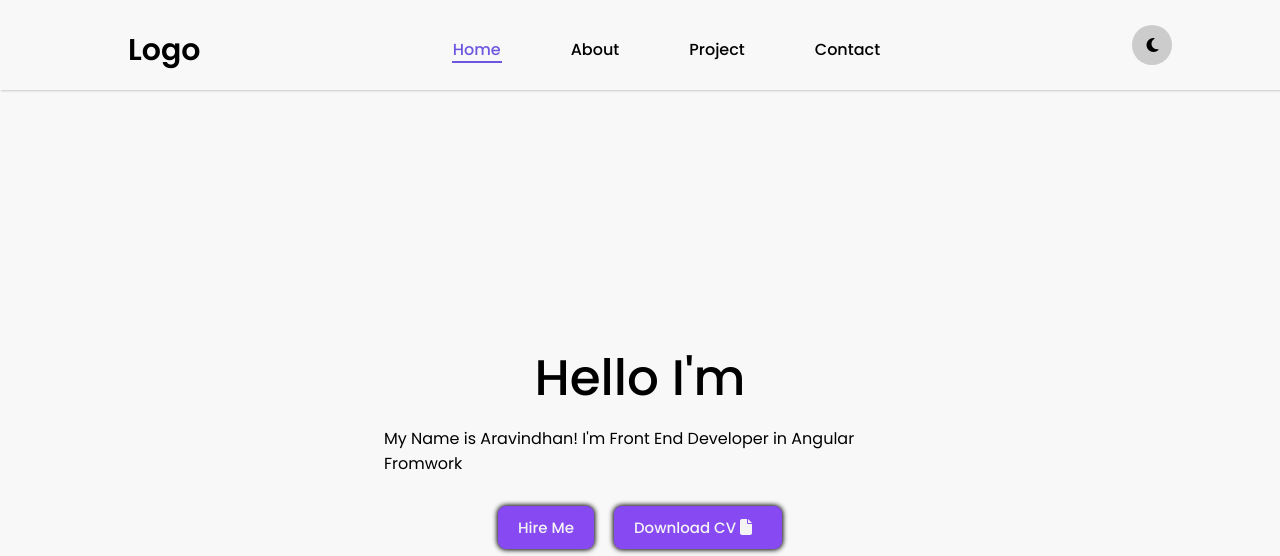
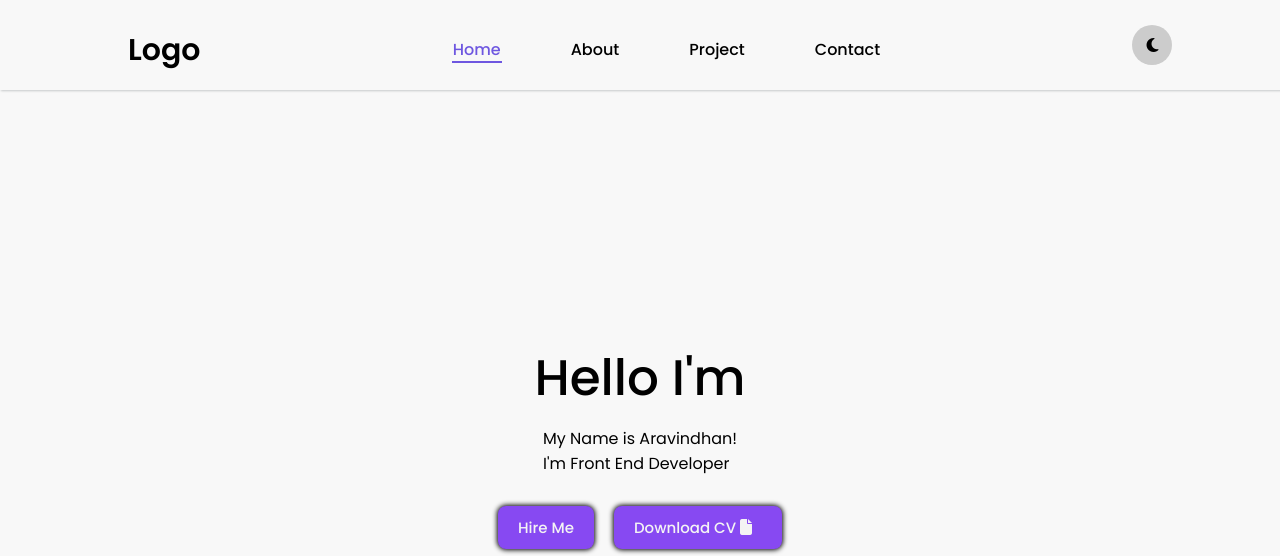
Before and after one commit to Developer-Aravindhan/portfolio-website-, a plain HTML site: page index.html in a window 1280 px wide. Shown: the top 556 px of the page. Drawn offline with Linux system fonts and the light colour scheme.

Commit message:
Update index.html
text

```diff
--- a/index.html
+++ b/index.html
@@ -64,8 +64,8 @@
                         <span class="typedtext"></span>
                     </div>
                     <div class="text-info">
-                        <p>My Name is Aravindhan!
-                         I'm Front End Developer in Angular Fromwork </p>
+                        <p>My Name is Aravindhan! <br>
+                         I'm Front End Developer  </p>
                     </div>
                     <div class="text-btn">
                         <button class="btn hire-btn">Hire Me</button>
```
